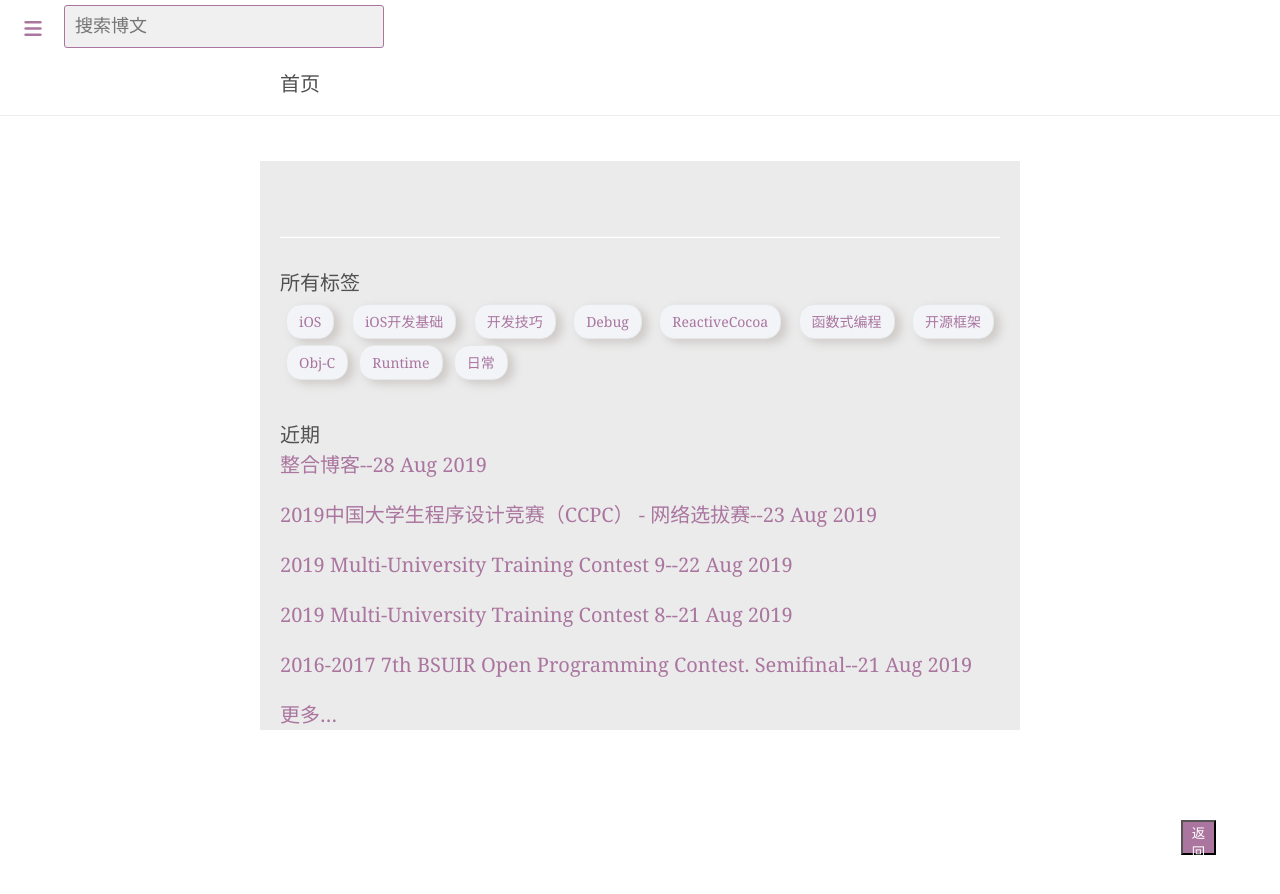
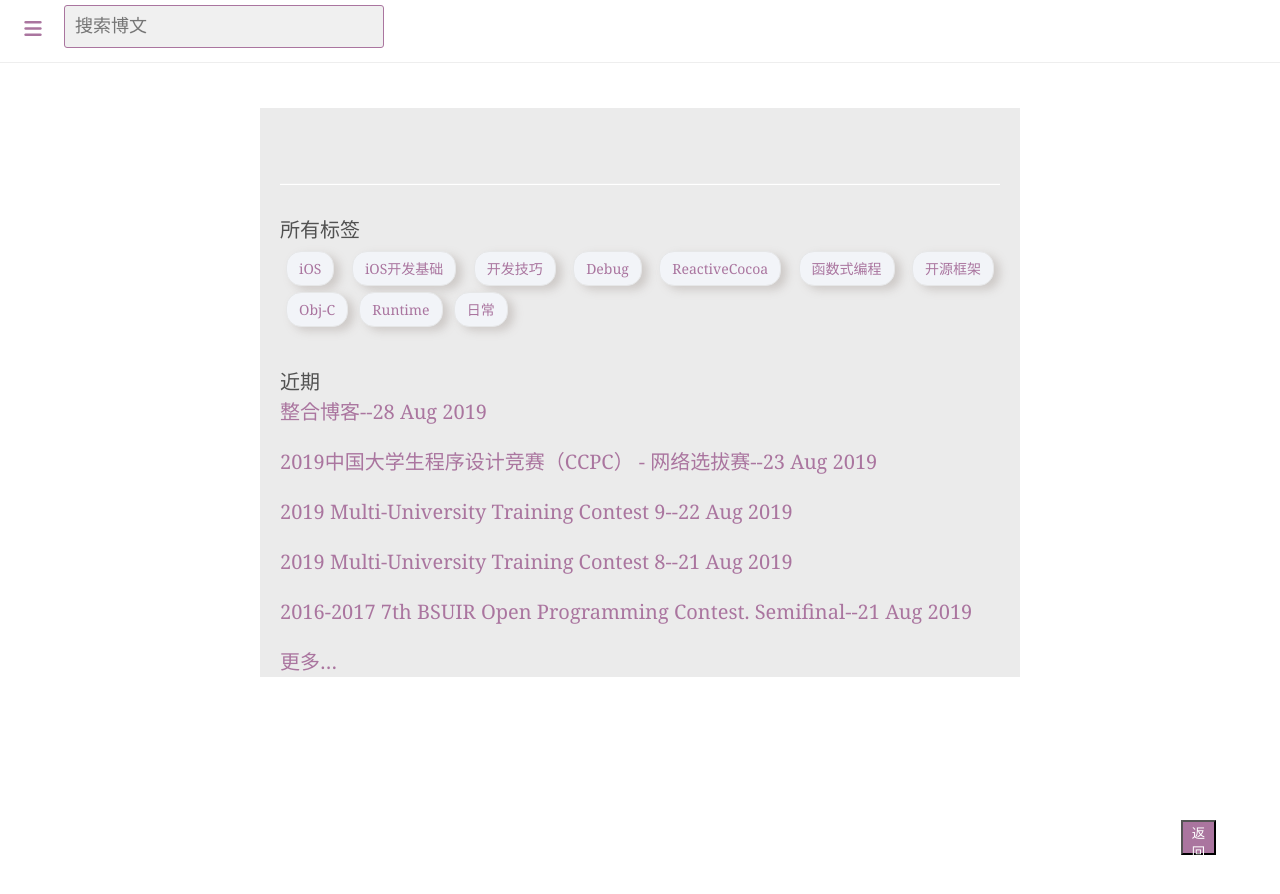
Before and after one commit to XtrueT/xtruet.github.com, a Jekyll site: the page built from index.html, in a window 1280 px wide. Shown: the top 894 px of the page. Built offline with Jekyll 4.4.1, drawn with Linux system fonts in a browser that asks for light colours; comment, search, counter and statistics services are not loaded.

Commit message:
Update index.css

```diff
--- a/public/css/index.css
+++ b/public/css/index.css
@@ -48,10 +48,7 @@
   background-image: none;
 }
 
-.search-section{
-  padding:24px;
-  margin-bottom: 5px;
-}
+
 .search-container {
   right: 0;
   top:5px;
@@ -65,7 +62,7 @@
 @media (max-width:480px) {
   .search-container {
     left: 5%;
-    top: 70px;
+    top: 0;
     position: absolute;
     display: block;
     width: 90vw;
```
